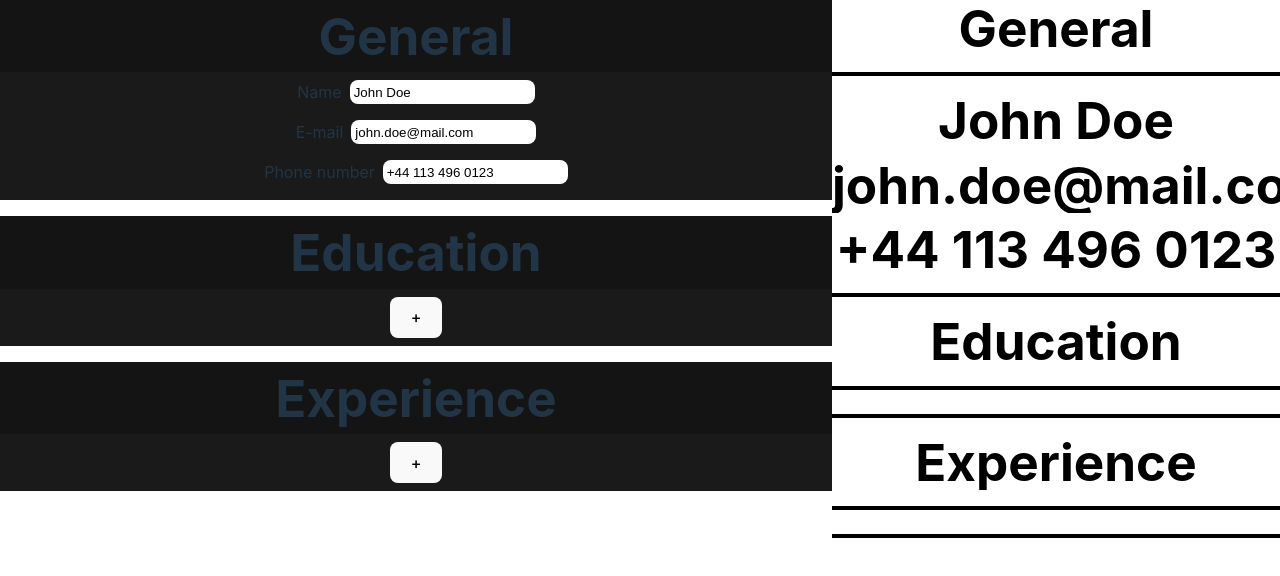
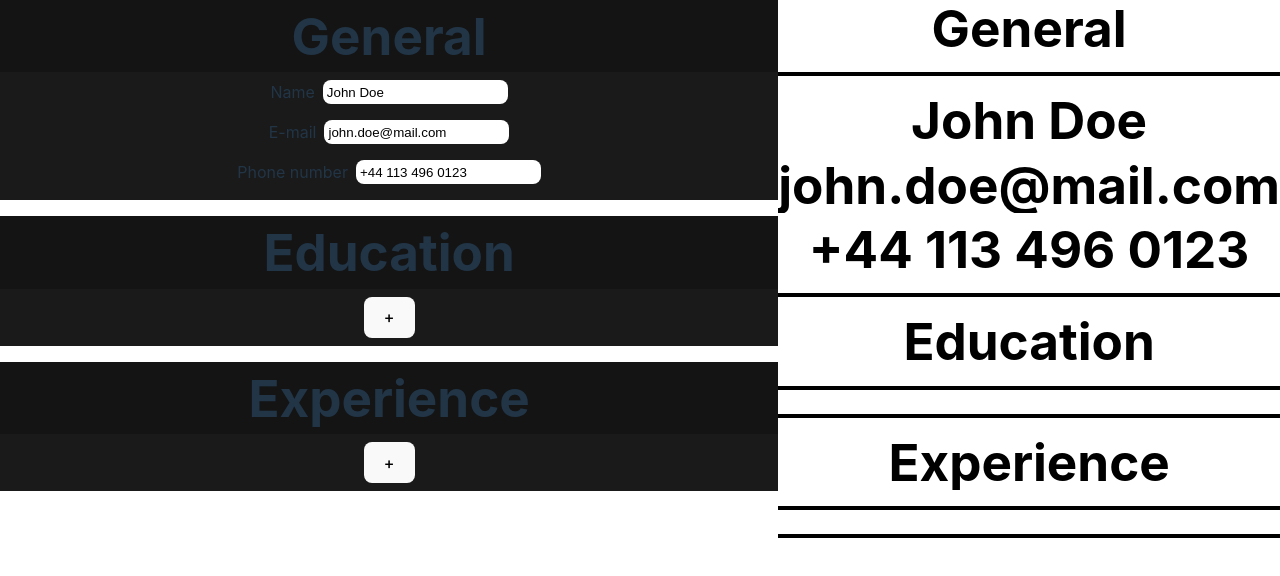
Before and after one commit to Exudias/odin-cvapp, a React (Vite) app: page / in a window 1280 px wide. Shown: the top 576 px of the page. Built offline with nearby package versions, Linux system fonts and the light colour scheme.

Commit message:
Remove static % from ResultPanel

```diff
--- a/src/styles/ResultPanel.css
+++ b/src/styles/ResultPanel.css
@@ -1,6 +1,5 @@
 #result {
     flex: 35;
-    width: 35%;
     background-color: white;
 
     color: black;
```
